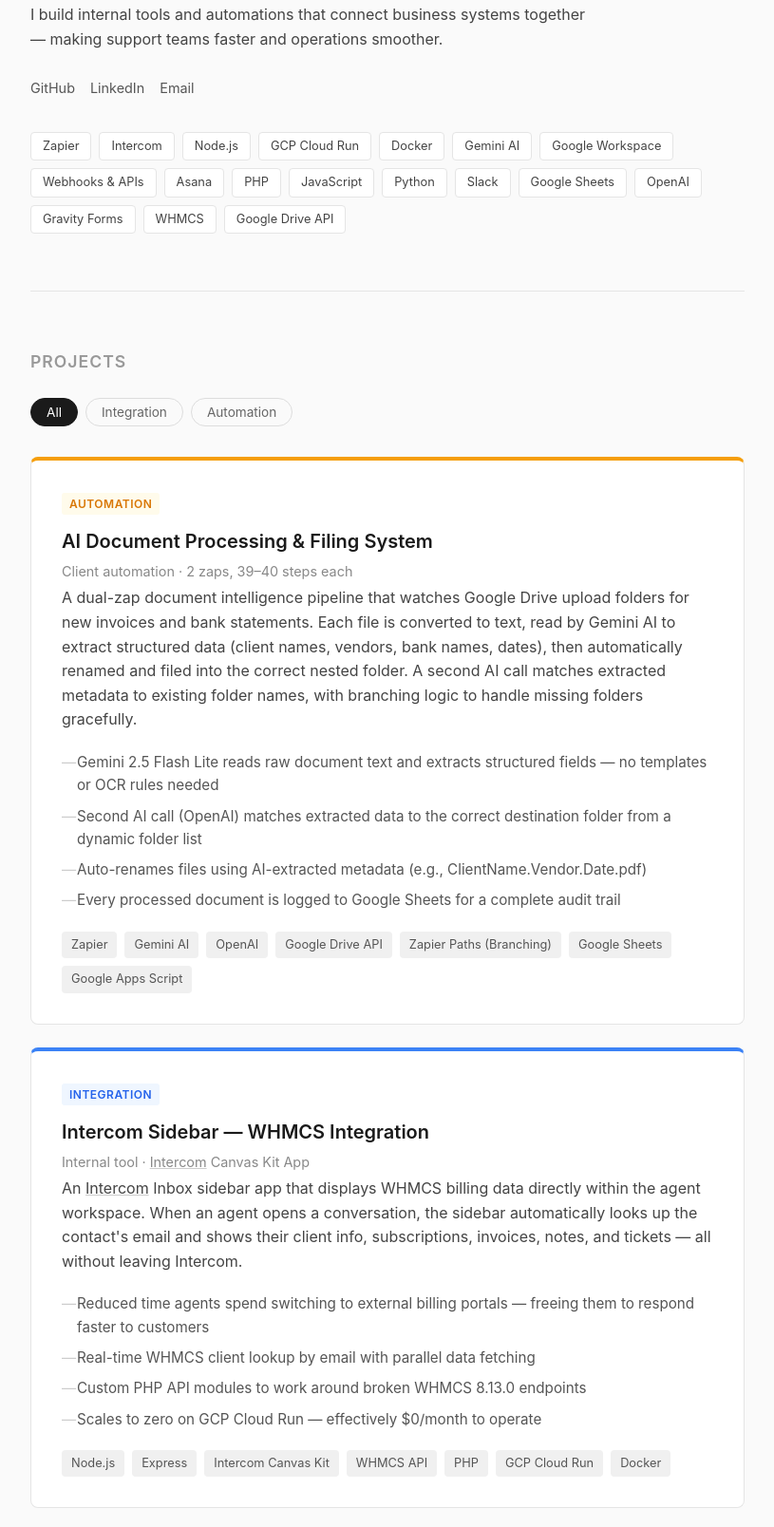
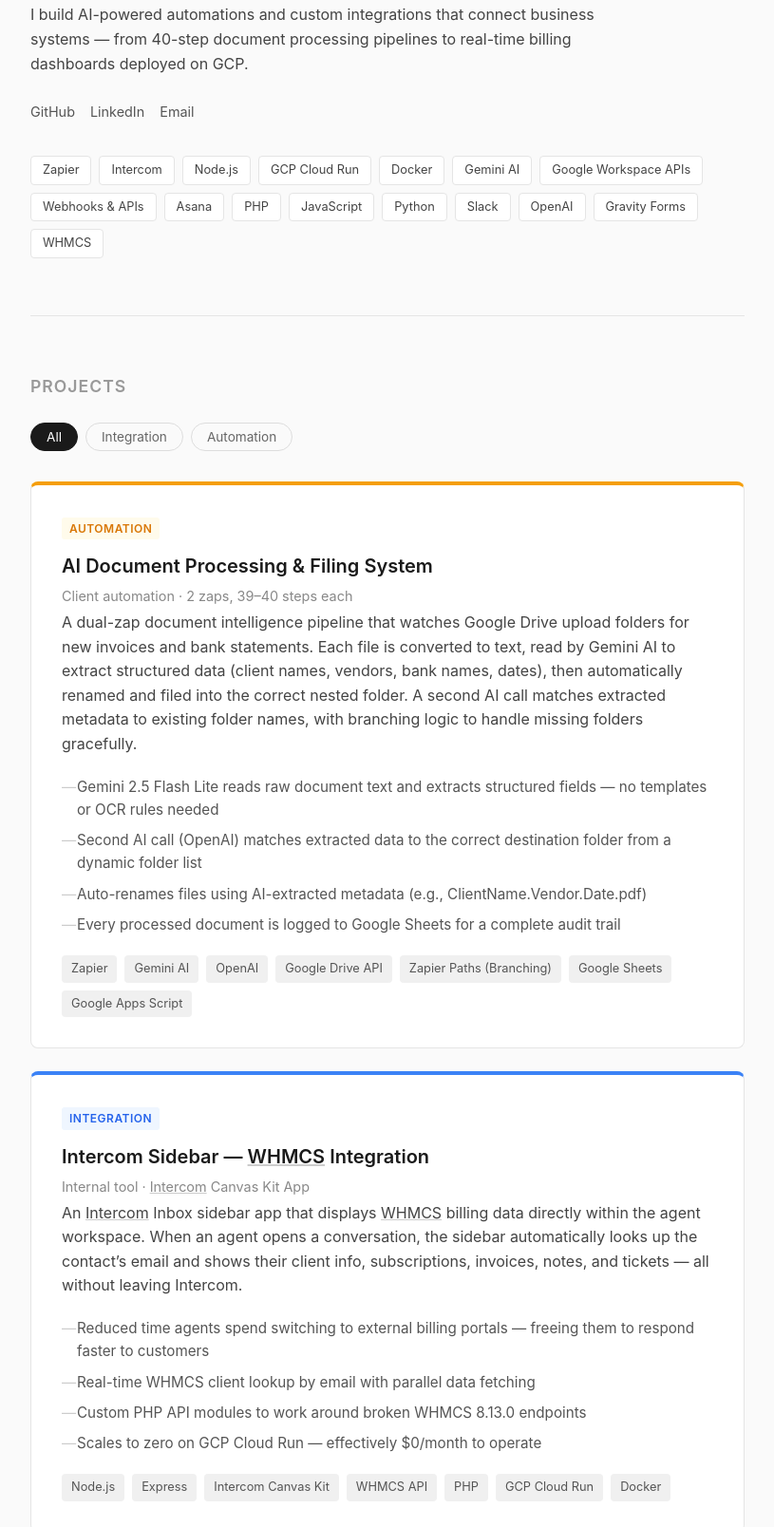
Before and after one commit to ettkt/ettkt.github.io, a plain HTML site: page index.html in a window 1280 px wide. Shown: the part 184-1792 px from the top of the page at 95% size, without its empty margins (232-1047 px from the left). Drawn offline with Linux system fonts and the light colour scheme.

Commit message:
Polish: stronger intro, WHMCS link, consolidate skills
Update intro to highlight AI and range of work. Add whmcs.com
link for employer context. Consolidate Google Workspace, Sheets,
and Drive API into single "Google Workspace APIs" skill tag.

```diff
--- a/index.html
+++ b/index.html
@@ -471,7 +471,7 @@
         <header>
             <h1>Roland Huang</h1>
             <p class="tagline">Automation &amp; Integration Engineer at itGenius</p>
-            <p class="intro">I build internal tools and automations that connect business systems together — making support teams faster and operations smoother.</p>
+            <p class="intro">I build AI-powered automations and custom integrations that connect business systems &mdash; from 40-step document processing pipelines to real-time billing dashboards deployed on GCP.</p>
             <div class="header-links">
                 <a href="https://github.com/Shimotakatote/" target="_blank" rel="noopener">GitHub</a>
                 <a href="https://www.linkedin.com/in/roland-huang-1541533a4/" target="_blank" rel="noopener">LinkedIn</a>
@@ -484,18 +484,16 @@
                 <span>GCP Cloud Run</span>
                 <span>Docker</span>
                 <span>Gemini AI</span>
-                <span>Google Workspace</span>
+                <span>Google Workspace APIs</span>
                 <span>Webhooks &amp; APIs</span>
                 <span>Asana</span>
                 <span>PHP</span>
                 <span>JavaScript</span>
                 <span>Python</span>
                 <span>Slack</span>
-                <span>Google Sheets</span>
                 <span>OpenAI</span>
                 <span>Gravity Forms</span>
                 <span>WHMCS</span>
-                <span>Google Drive API</span>
             </div>
         </header>
 
@@ -537,9 +535,9 @@
             <article class="project-card" data-category="integration">
                 <div class="project-body">
                     <span class="category-label">Integration</span>
-                    <h3>Intercom Sidebar &mdash; WHMCS Integration</h3>
+                    <h3>Intercom Sidebar &mdash; <a href="https://www.whmcs.com" target="_blank" rel="noopener" style="color:inherit;text-decoration:underline;text-decoration-color:#ccc">WHMCS</a> Integration</h3>
                     <p class="subtitle">Internal tool &middot; <a href="https://www.intercom.com" target="_blank" rel="noopener" style="color:inherit;text-decoration:underline;text-decoration-color:#ccc">Intercom</a> Canvas Kit App</p>
-                    <p>An <a href="https://www.intercom.com" target="_blank" rel="noopener" style="color:inherit;text-decoration:underline;text-decoration-color:#ccc">Intercom</a> Inbox sidebar app that displays WHMCS billing data directly within the agent workspace. When an agent opens a conversation, the sidebar automatically looks up the contact's email and shows their client info, subscriptions, invoices, notes, and tickets &mdash; all without leaving Intercom.</p>
+                    <p>An <a href="https://www.intercom.com" target="_blank" rel="noopener" style="color:inherit;text-decoration:underline;text-decoration-color:#ccc">Intercom</a> Inbox sidebar app that displays <a href="https://www.whmcs.com" target="_blank" rel="noopener" style="color:inherit;text-decoration:underline;text-decoration-color:#ccc">WHMCS</a> billing data directly within the agent workspace. When an agent opens a conversation, the sidebar automatically looks up the contact&rsquo;s email and shows their client info, subscriptions, invoices, notes, and tickets &mdash; all without leaving Intercom.</p>
                     <ul>
                         <li>Reduced time agents spend switching to external billing portals &mdash; freeing them to respond faster to customers</li>
                         <li>Real-time WHMCS client lookup by email with parallel data fetching</li>
```
